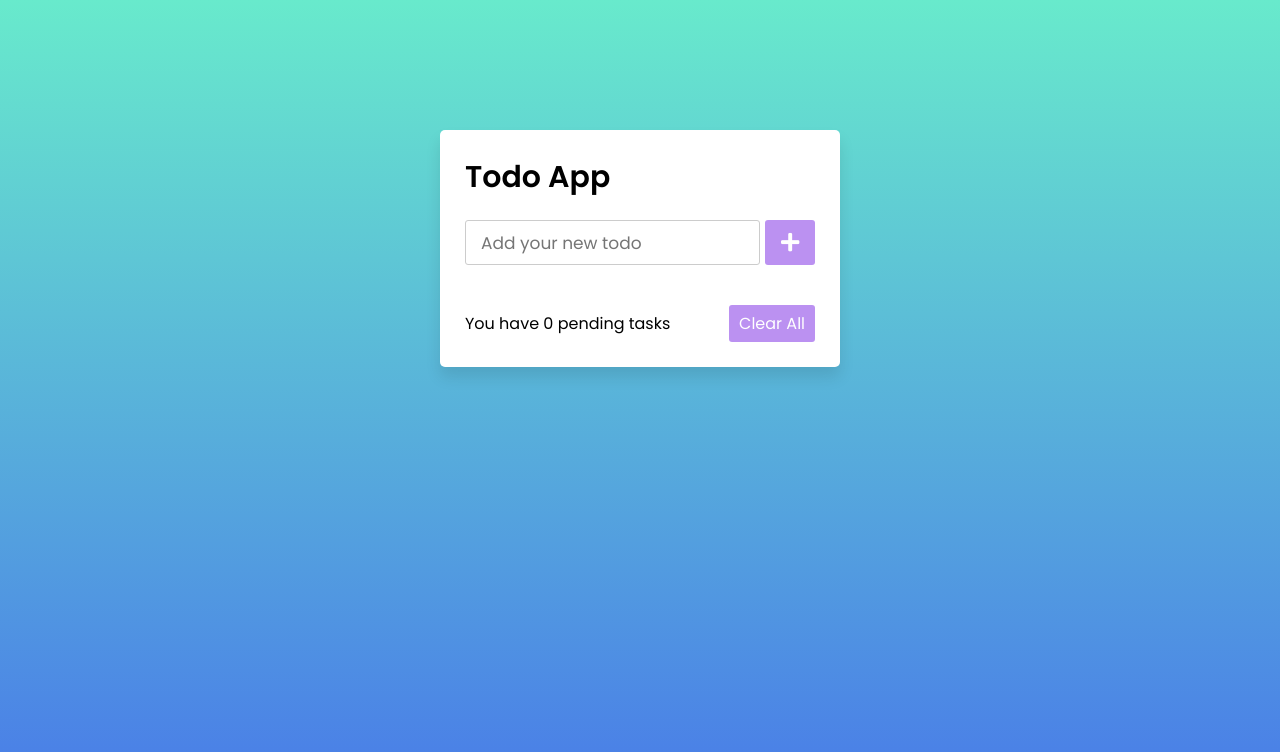
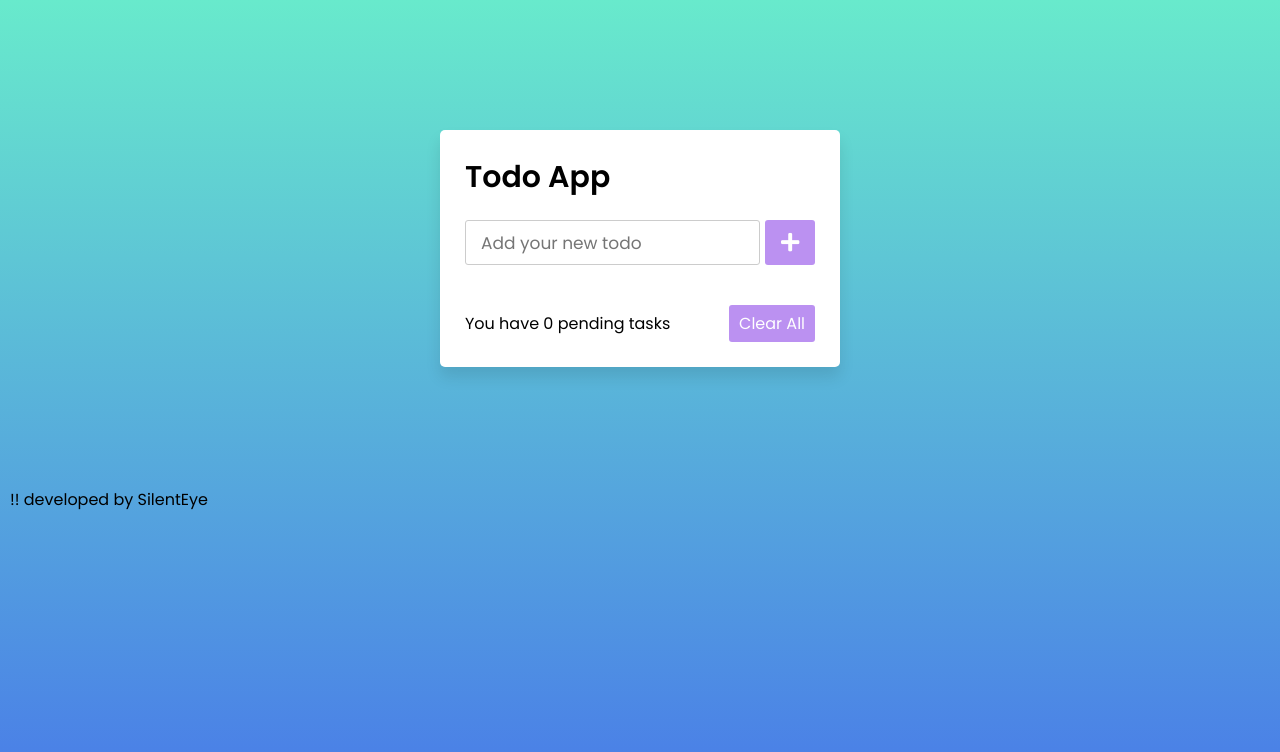
Before and after one commit to SilenteyeDev/todo-app, a plain HTML site: page index.html in a window 1280 px wide. Drawn offline with nearby package versions, Linux system fonts and the light colour scheme; files that its build step writes are made by us from their sources; files whose address does not match are found by name.

Commit message:
Update index.html

```diff
--- a/index.html
+++ b/index.html
@@ -31,3 +31,4 @@
     <script src="static/script.js"></script>
   </body>
 </html>
+!! developed by SilentEye
```
